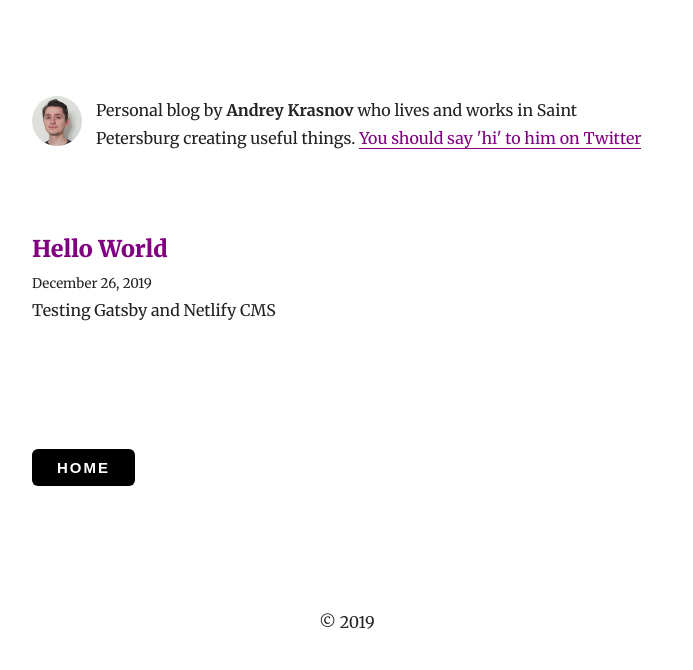
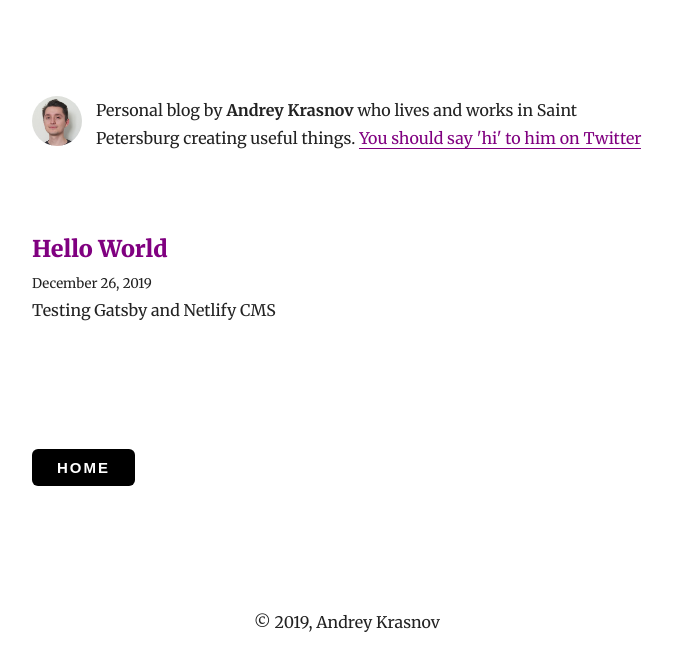
Before and after one commit to Doesntmeananything/blog-v1, a Gatsby site: page /blog in a window 1280 px wide. Shown: the part 98-768 px from the top of the page, without its empty margins (293-986 px from the left). Built offline with nearby package versions, Linux system fonts and the light colour scheme; Gatsby itself is replaced by a stand-in of ours; some packages are replaced by stand-ins of ours.

Commit message:
Add name to footer

```diff
--- a/src/components/layout.js
+++ b/src/components/layout.js
@@ -63,7 +63,7 @@ const Layout = ({ location, title, children }) => {
       <LayoutWrapper>
         <Header>{header}</Header>
         <main>{children}</main>
-        <Footer>© {new Date().getFullYear()}</Footer>
+        <Footer>© {new Date().getFullYear()}, Andrey Krasnov</Footer>
       </LayoutWrapper>
     </Wrapper>
   );
```
